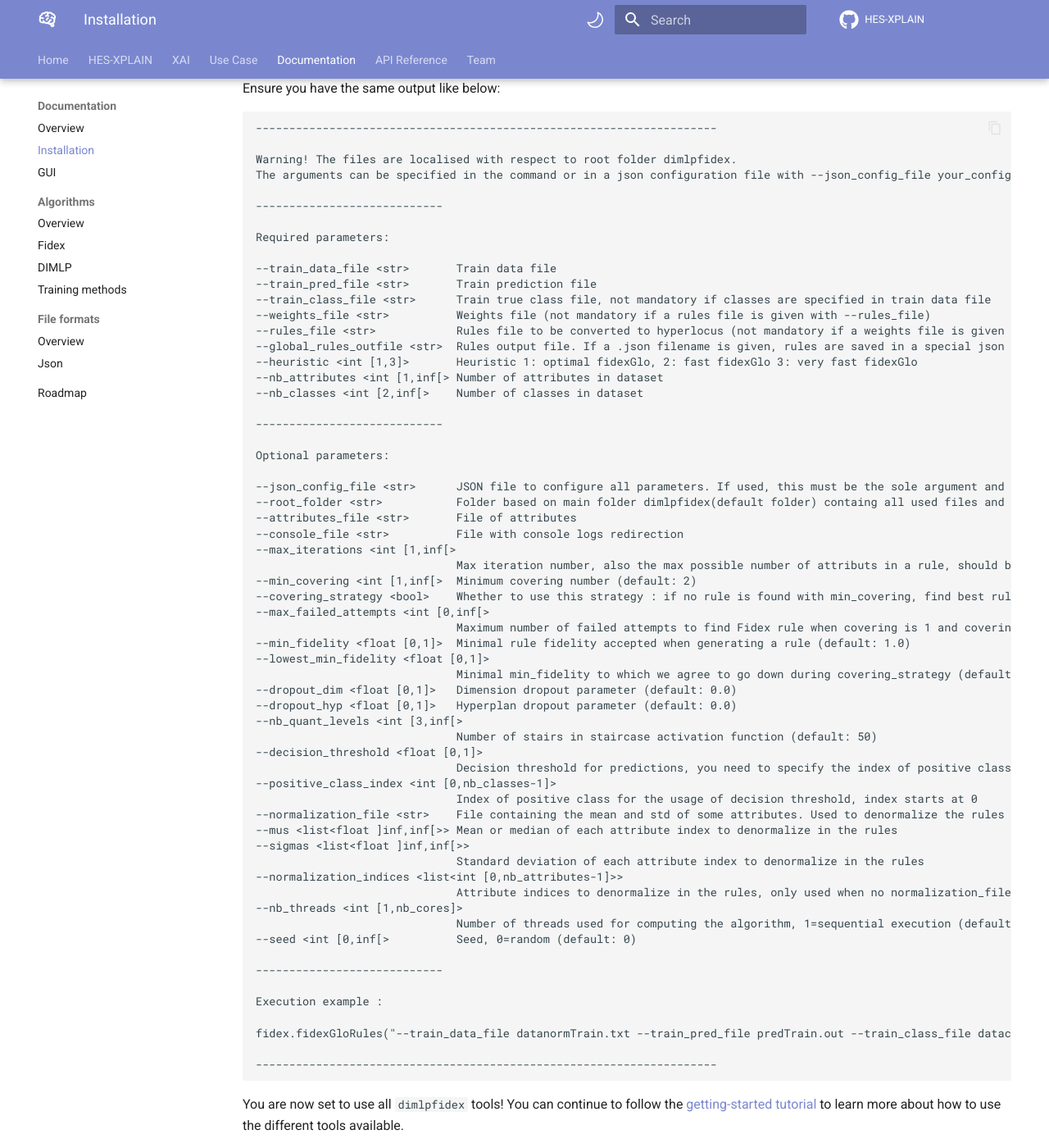
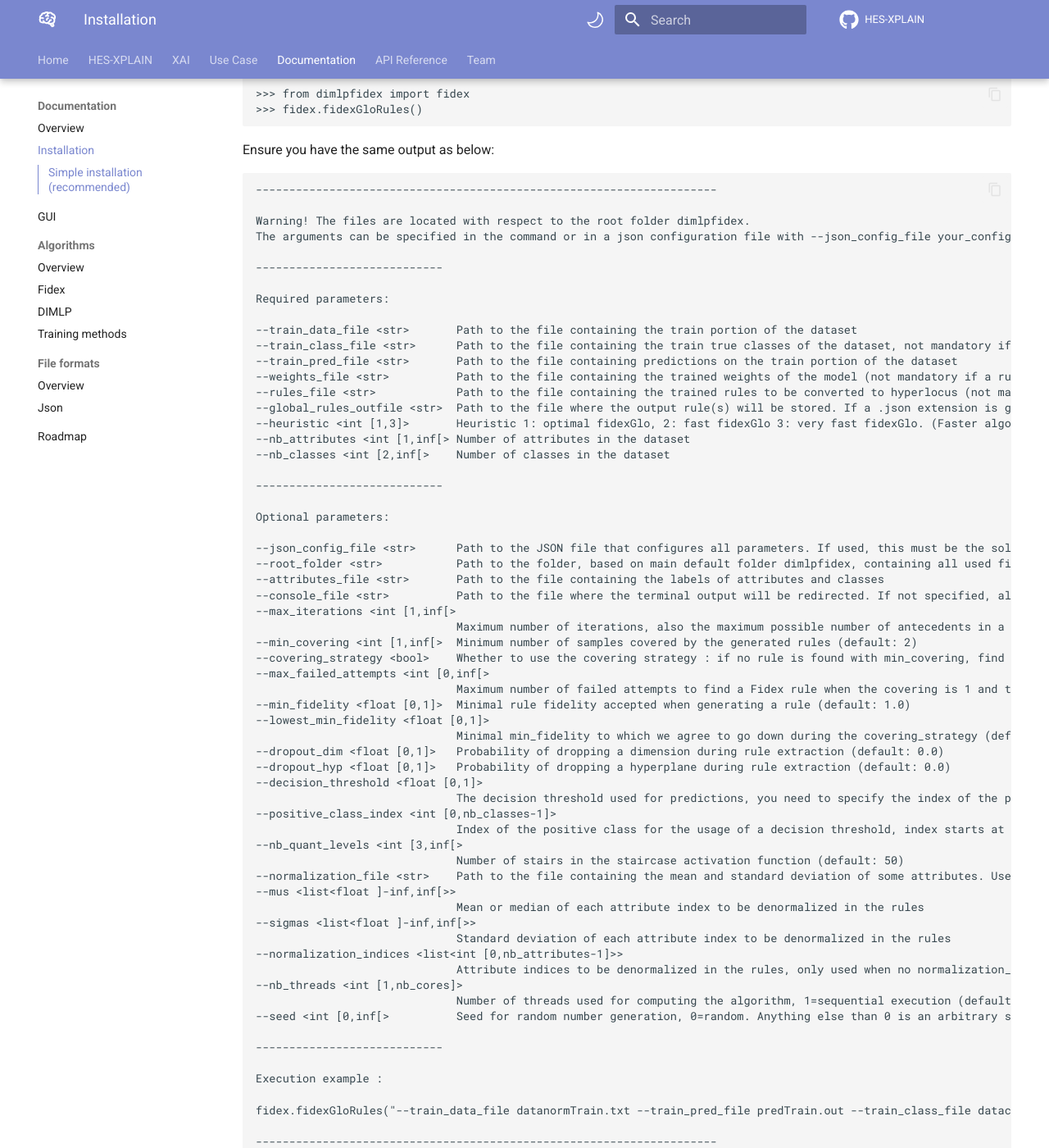
Before and after one commit to HES-XPLAIN/hes-xplain.github.io, an MkDocs documentation site: the page built from docs/documentation/installation-guide.md, in a window 1280 px wide and 1400 px high, scrolled down 1117 px. Shown: the whole window at 82% size. Built offline with MkDocs 1.6.1 and Material for MkDocs 9.7.7, drawn with Linux system fonts in a browser that asks for light colours; comment, search, counter and statistics services are not loaded; some of the changed text lies outside the part shown.

Commit message:
Some little modifications

````diff
--- a/docs/documentation/installation-guide.md
+++ b/docs/documentation/installation-guide.md
@@ -3,9 +3,10 @@
 !!! warning
     **This section is under construction and should not be considered as accurate yet.**
 
-Here you can find the steps to follow to install the `dimlpfidex` project on your machine. It can be archived on `Windows`, `Linux`, and `macOS`.
+Here you can find the steps to follow to install the `dimlpfidex` project on your machine. It can be achieved on `Windows`, `Linux`, and `macOS`.
 
-Before starting the installation process, ensure to have `python v3.8.1` or newer (**`3.11`** is recommended)` installed on your machine. Please refer to the [Python official website](https://www.python.org/downloads/) for further information concerning the installation process.
+## Simple installation (recommended)
+Before starting the installation process, ensure to have `python v3.9` or newer (**`3.11`** is recommended) installed on your machine. Please refer to the [Python official website](https://www.python.org/downloads/) for further information concerning the installation process.
 
 === "Windows"
     ```sh
@@ -39,7 +40,7 @@
     pip --version
     ```
 
-It should answer with an output like the one below:
+It should respond with an output similar to the example below:
 ```
 pip 22.0.2 from /usr/lib/python3/dist-packages/pip (python 3.10)
 ```
@@ -71,61 +72,62 @@
 >>> fidex.fidexGloRules()
 ```
 
-Ensure you have the same output like below:
+Ensure you have the same output as below:
 ```
 ---------------------------------------------------------------------
 
-Warning! The files are localised with respect to root folder dimlpfidex.
+Warning! The files are located with respect to the root folder dimlpfidex.
 The arguments can be specified in the command or in a json configuration file with --json_config_file your_config_file.json.
 
 ----------------------------
 
 Required parameters:
 
---train_data_file <str>       Train data file
---train_pred_file <str>       Train prediction file
---train_class_file <str>      Train true class file, not mandatory if classes are specified in train data file
---weights_file <str>          Weights file (not mandatory if a rules file is given with --rules_file)
---rules_file <str>            Rules file to be converted to hyperlocus (not mandatory if a weights file is given with --weights_file)
---global_rules_outfile <str>  Rules output file. If a .json filename is given, rules are saved in a special json format>
---heuristic <int [1,3]>       Heuristic 1: optimal fidexGlo, 2: fast fidexGlo 3: very fast fidexGlo
---nb_attributes <int [1,inf[> Number of attributes in dataset
---nb_classes <int [2,inf[>    Number of classes in dataset
+--train_data_file <str>       Path to the file containing the train portion of the dataset
+--train_class_file <str>      Path to the file containing the train true classes of the dataset, not mandatory if classes are specified in train data file
+--train_pred_file <str>       Path to the file containing predictions on the train portion of the dataset
+--weights_file <str>          Path to the file containing the trained weights of the model (not mandatory if a rules file is given with --rules_file)
+--rules_file <str>            Path to the file containing the trained rules to be converted to hyperlocus (not mandatory if a weights file is given with --weights_file)
+--global_rules_outfile <str>  Path to the file where the output rule(s) will be stored. If a .json extension is given, rules are saved in JSON format
+--heuristic <int [1,3]>       Heuristic 1: optimal fidexGlo, 2: fast fidexGlo 3: very fast fidexGlo. (Faster algorithms are less efficient)
+--nb_attributes <int [1,inf[> Number of attributes in the dataset
+--nb_classes <int [2,inf[>    Number of classes in the dataset
 
 ----------------------------
 
 Optional parameters:
 
---json_config_file <str>      JSON file to configure all parameters. If used, this must be the sole argument and must specify the file's relative path
---root_folder <str>           Folder based on main folder dimlpfidex(default folder) containg all used files and where generated files will be saved. If a file name is specified with another option, his path will be configured with respect to this root folder
---attributes_file <str>       File of attributes
---console_file <str>          File with console logs redirection
+--json_config_file <str>      Path to the JSON file that configures all parameters. If used, this must be the sole argument and must specify the file's relative path
+--root_folder <str>           Path to the folder, based on main default folder dimlpfidex, containing all used files and where generated files will be saved. If a file name is specified with another option, its path will be relative to this root folder
+--attributes_file <str>       Path to the file containing the labels of attributes and classes
+--console_file <str>          Path to the file where the terminal output will be redirected. If not specified, all output will be shown on your terminal
 --max_iterations <int [1,inf[>
-                              Max iteration number, also the max possible number of attributs in a rule, should be 25 if working with images (default: 10)
---min_covering <int [1,inf[>  Minimum covering number (default: 2)
---covering_strategy <bool>    Whether to use this strategy : if no rule is found with min_covering, find best rule with best covering using dichotomic search. Decreases min_fidelity if needed (default: True)
+                              Maximum number of iterations, also the maximum possible number of antecedents in a rule, it should be 25 when working with images (default: 10)
+--min_covering <int [1,inf[>  Minimum number of samples covered by the generated rules (default: 2)
+--covering_strategy <bool>    Whether to use the covering strategy : if no rule is found with min_covering, find best rule with best covering using dichotomic search. Decreases min_fidelity if needed (default: True)
 --max_failed_attempts <int [0,inf[>
-                              Maximum number of failed attempts to find Fidex rule when covering is 1 and covering strategy is used (default: 30)
+                              Maximum number of failed attempts to find a Fidex rule when the covering is 1 and the covering strategy is used (default: 30)
 --min_fidelity <float [0,1]>  Minimal rule fidelity accepted when generating a rule (default: 1.0)
 --lowest_min_fidelity <float [0,1]>
-                              Minimal min_fidelity to which we agree to go down during covering_strategy (default: 0.75)
---dropout_dim <float [0,1]>   Dimension dropout parameter (default: 0.0)
---dropout_hyp <float [0,1]>   Hyperplan dropout parameter (default: 0.0)
+                              Minimal min_fidelity to which we agree to go down during the covering_strategy (default: 0.75)
+--dropout_dim <float [0,1]>   Probability of dropping a dimension during rule extraction (default: 0.0)
+--dropout_hyp <float [0,1]>   Probability of dropping a hyperplane during rule extraction (default: 0.0)
+--decision_threshold <float [0,1]>
+                              The decision threshold used for predictions, you need to specify the index of the positive class if you want to use it
+--positive_class_index <int [0,nb_classes-1]>
+                              Index of the positive class for the usage of a decision threshold, index starts at 0
 --nb_quant_levels <int [3,inf[>
-                              Number of stairs in staircase activation function (default: 50)
---decision_threshold <float [0,1]>
-                              Decision threshold for predictions, you need to specify the index of positive class if you want to use it
---positive_class_index <int [0,nb_classes-1]>
-                              Index of positive class for the usage of decision threshold, index starts at 0
---normalization_file <str>    File containing the mean and std of some attributes. Used to denormalize the rules if specified
---mus <list<float ]inf,inf[>> Mean or median of each attribute index to denormalize in the rules
---sigmas <list<float ]inf,inf[>>
-                              Standard deviation of each attribute index to denormalize in the rules
+                              Number of stairs in the staircase activation function (default: 50)
+--normalization_file <str>    Path to the file containing the mean and standard deviation of some attributes. Used to denormalize the rules if specified
+--mus <list<float ]-inf,inf[>>
+                              Mean or median of each attribute index to be denormalized in the rules
+--sigmas <list<float ]-inf,inf[>>
+                              Standard deviation of each attribute index to be denormalized in the rules
 --normalization_indices <list<int [0,nb_attributes-1]>>
-                              Attribute indices to denormalize in the rules, only used when no normalization_file is given, index starts at 0 (default: [0,...,nb_attributes-1])
+                              Attribute indices to be denormalized in the rules, only used when no normalization_file is given, index starts at 0 (default: [0,...,nb_attributes-1])
 --nb_threads <int [1,nb_cores]>
                               Number of threads used for computing the algorithm, 1=sequential execution (default: 1)
---seed <int [0,inf[>          Seed, 0=random (default: 0)
+--seed <int [0,inf[>          Seed for random number generation, 0=random. Anything else than 0 is an arbitrary seed that can be reused to obtain the same randomly generated sequence and therefore getting same results (default: 0)
 
 ----------------------------
 
````
Also changed, not shown: docs/documentation/algorithms/fidex/overview.md (+13 -8 lines), docs/documentation/gui.md (+5 -5 lines), docs/documentation/license.md (+1 -1 lines).
